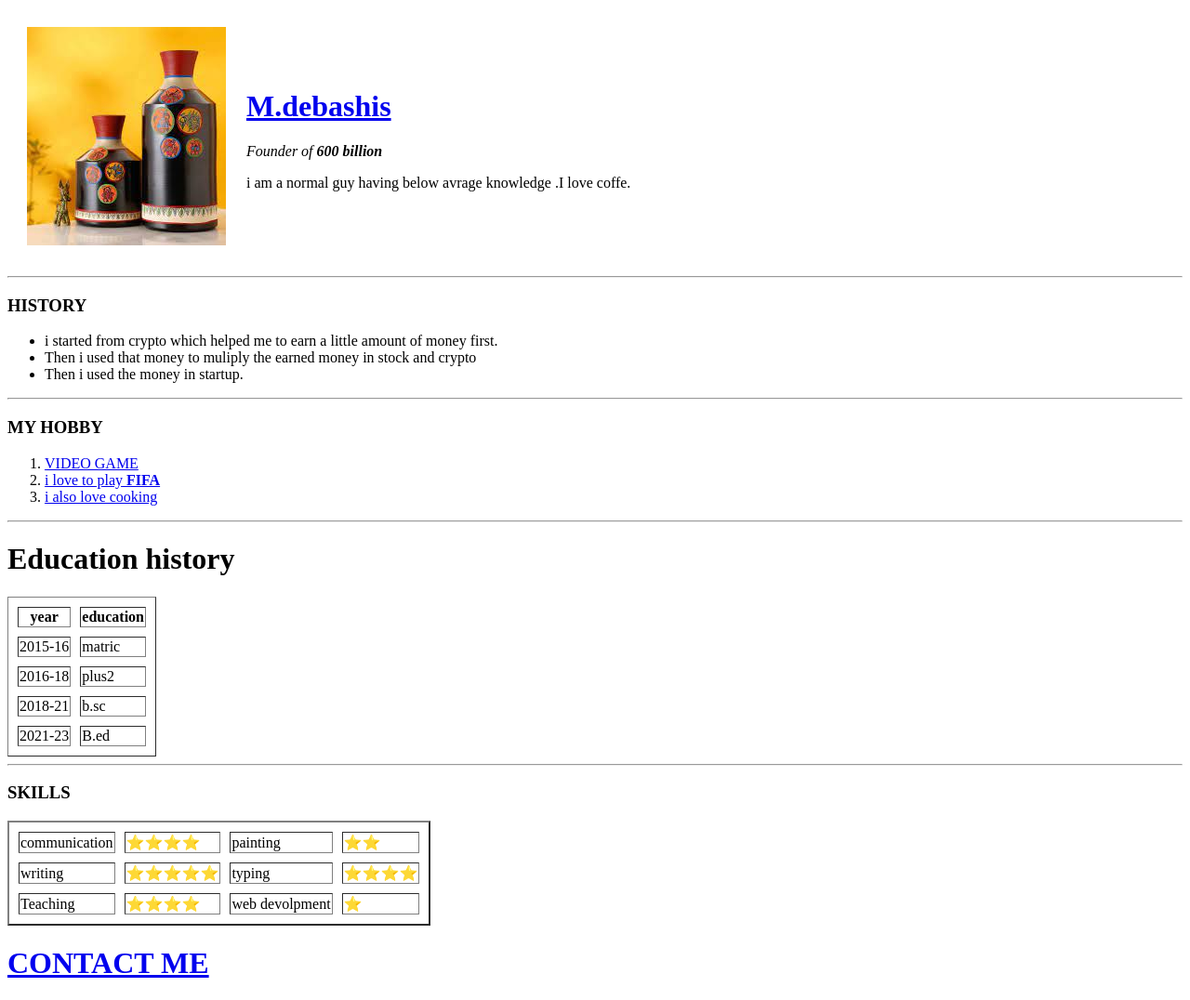
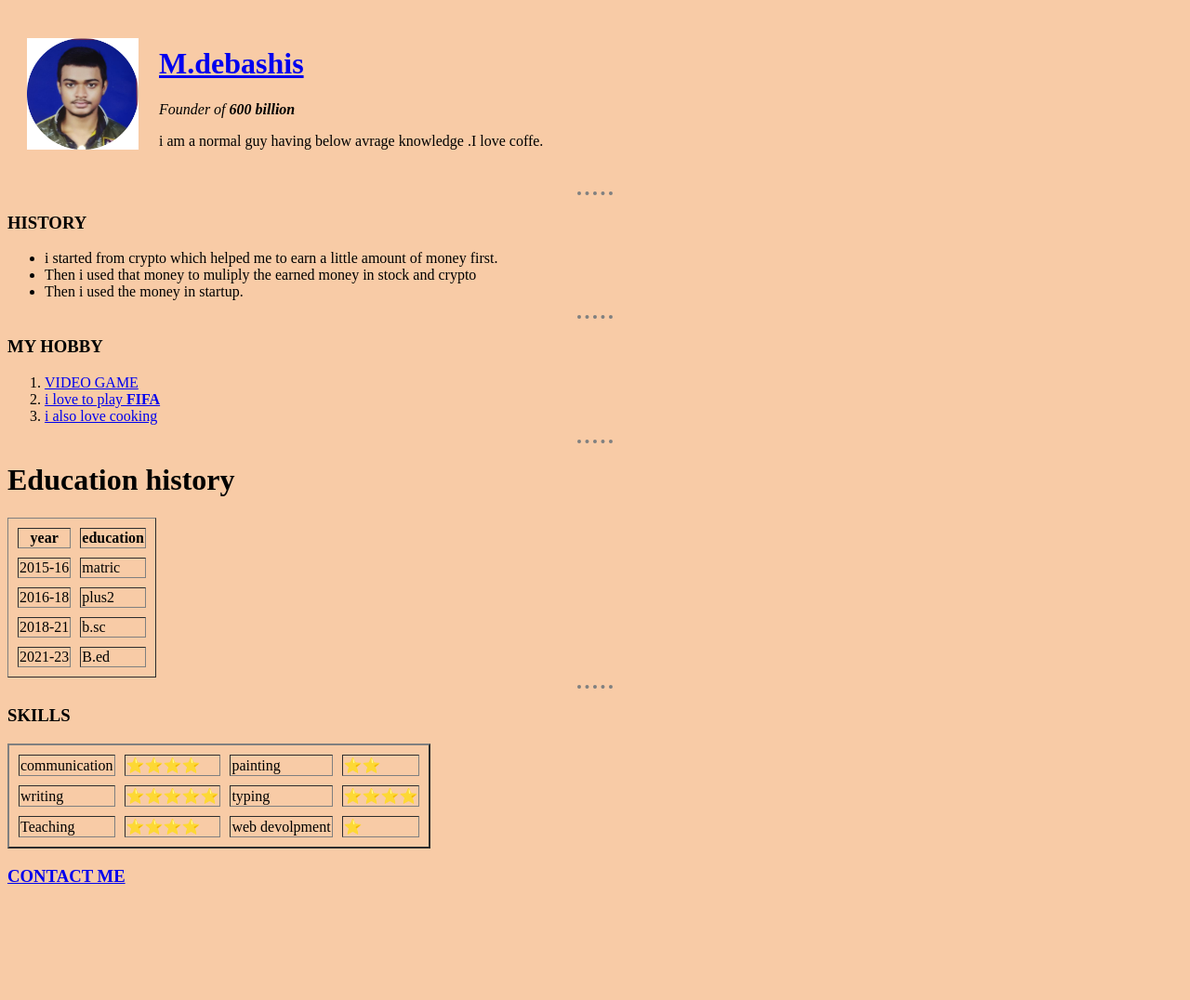
Before and after one commit to broo69/first-website, a plain HTML site: page index.html in a window 1280 px wide. Shown: the whole page at 93% size. After the commit the page ends 973 px from the top, so only its background shows below. Drawn offline with Linux system fonts and the light colour scheme.

Commit message:
Add files via upload

```diff
--- a/index.html
+++ b/index.html
@@ -3,11 +3,25 @@
 <head>
     <meta charset="UTF-8">
     <title>🧡DEbashis file</title>
+    <style>
+      body{
+         background-color: #F8CBA6;
+      }
+      hr{
+        border-style: dotted none none;
+        border-color: gray;
+        border-width: 4px;
+        width: 3%;
+      }
+      img{
+         height: 120px;
+      }
+    </style>
 </head>
 <body>
    <table cellspacing="20">
       <tr>
-         <td><img src="download (1).jpg" alt="🧡DEbashis"></td>
+         <td><img src="debaa.jpg" alt="🧡DEbashis"></td>
          <td><h1><strong><a href="https://hi-in.facebook.com/mdebashis.mahalik.1/">M.debashis</strong></a></h1>
           <p><em> Founder of <strong>600 billion</strong></em></p>
           <p>i am a normal guy having below avrage knowledge .I love coffe.</p></td>
@@ -77,6 +91,6 @@
       </tr>
    </tbody>
  </table>
- <h1><a href="contacts.html"><strong>CONTACT ME</strong></a></h1>
+ <h3><a href="contacts.html"><strong>CONTACT ME</strong></a></h3>
 </body>
 </html>
```
